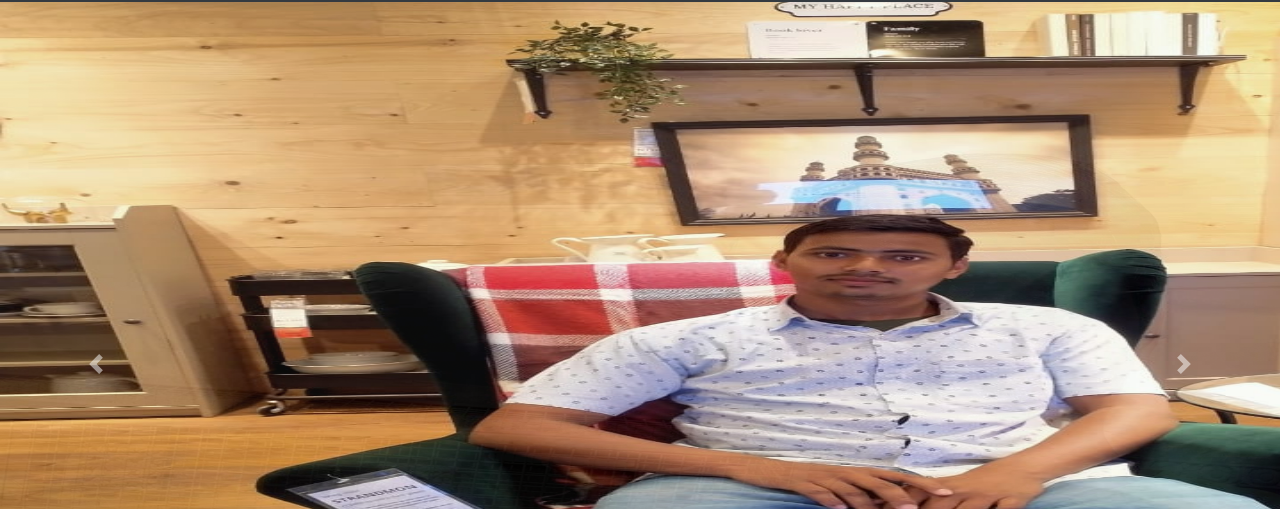
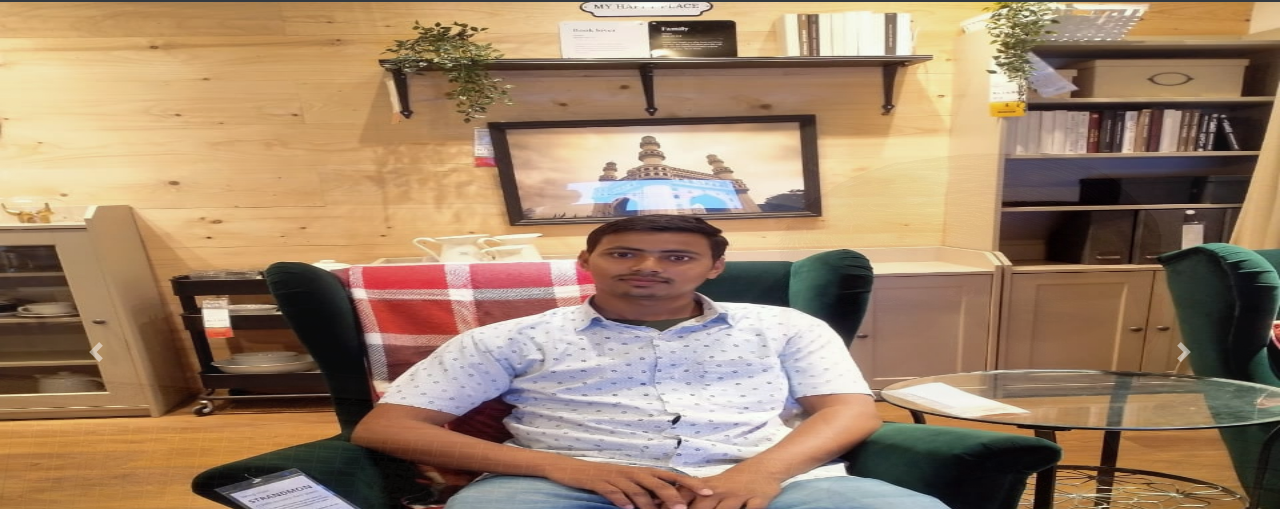
Before and after one commit to rksorry7255tu/Bootstrap, a plain HTML site: page index.html in a window 1280 px wide. Shown: the part 54-563 px from the top of the page. Drawn offline with nearby package versions, Linux system fonts and the light colour scheme.

Commit message:
image adjustment

```diff
--- a/index.html
+++ b/index.html
@@ -144,7 +144,8 @@
     </ol>
     <div class="carousel-inner">
       <div class="carousel-item active">
-        <img src="p37.jpg" height=700px width=1710px;https:"">;
+        <img src="p37.jpg" height=700px width=1710px; https:""
+        class="d-block w-100" alt="...">
         <div class="carousel-caption d-none d-md-block">
           <h2 style="color:red;">Welcome Friends.</h2>
           <p style="font-size: 1.25rem;">Hi,I am Ravi kumar.</p>
```
